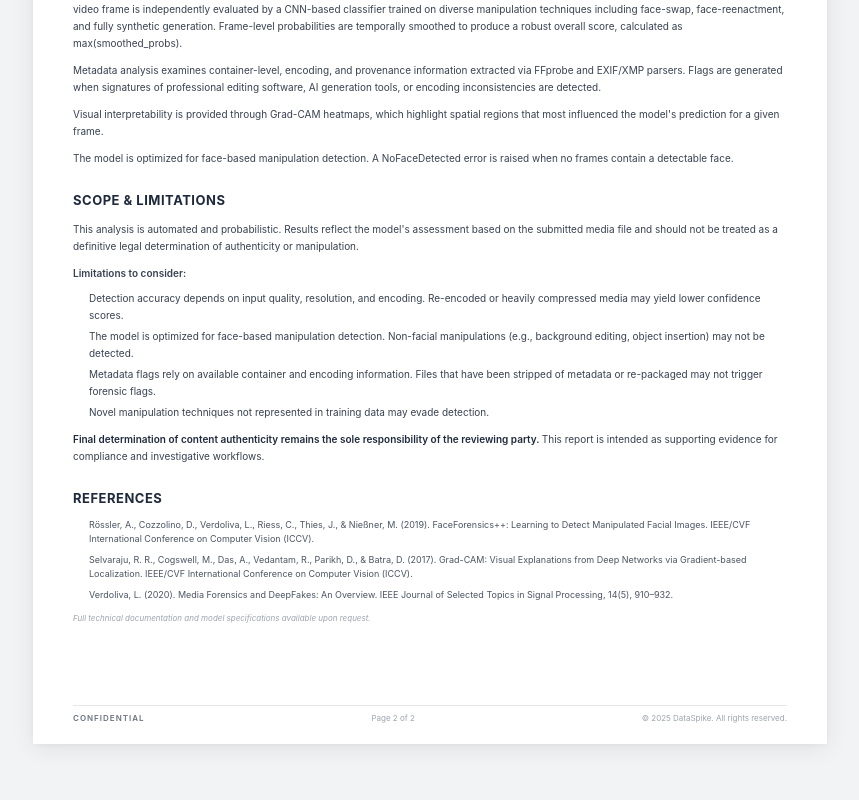
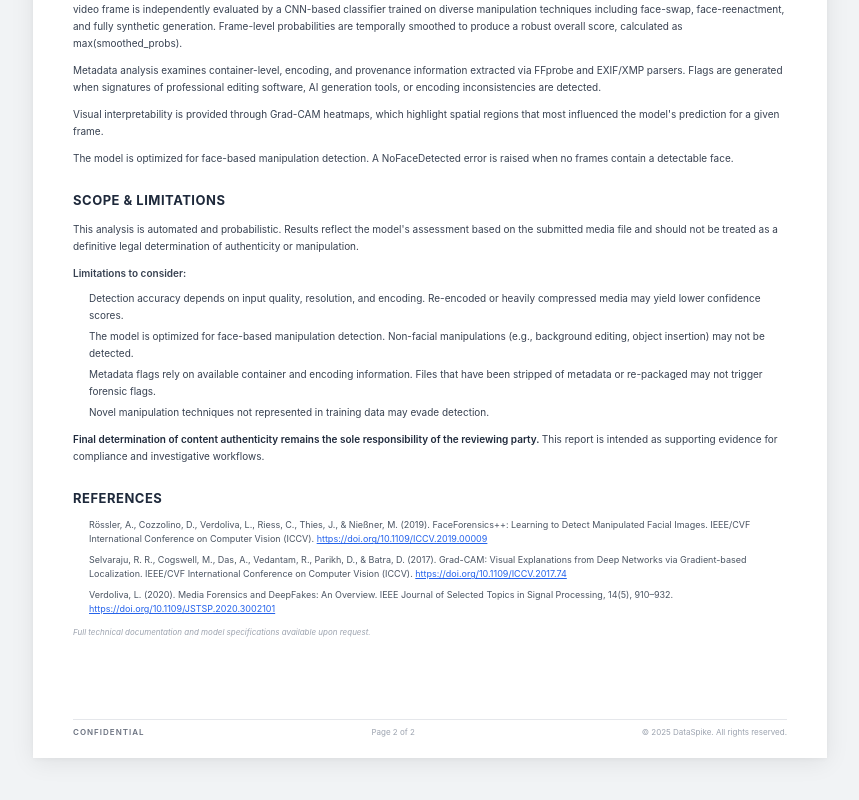
Before and after one commit to alinaYapp/deepfake-dashboard-ya, a Next.js app: page /report-preview in a window 1280 px wide. Shown: the part 1918-2718 px from the top of the page, without its empty margins (210-1069 px from the left). Built offline with nearby package versions, Linux system fonts and the light colour scheme.

Commit message:
feat: add DOI links to references and PDF generator
Add DOI links for academic references and ensure proper styling.

```diff
--- a/components/report/report-page-two.tsx
+++ b/components/report/report-page-two.tsx
@@ -32,9 +32,21 @@ export function ReportPageTwo({ isEnterprise = true }: ReportPageTwoProps) {
   ]
 
   const references = [
-    'Rössler, A., Cozzolino, D., Verdoliva, L., Riess, C., Thies, J., & Nießner, M. (2019). FaceForensics++: Learning to Detect Manipulated Facial Images. IEEE/CVF International Conference on Computer Vision (ICCV).',
-    'Selvaraju, R. R., Cogswell, M., Das, A., Vedantam, R., Parikh, D., & Batra, D. (2017). Grad-CAM: Visual Explanations from Deep Networks via Gradient-based Localization. IEEE/CVF International Conference on Computer Vision (ICCV).',
-    'Verdoliva, L. (2020). Media Forensics and DeepFakes: An Overview. IEEE Journal of Selected Topics in Signal Processing, 14(5), 910–932.',
+  ]
+
+  const referencesWithLinks = [
+    {
+      text: 'Rössler, A., Cozzolino, D., Verdoliva, L., Riess, C., Thies, J., & Nießner, M. (2019). FaceForensics++: Learning to Detect Manipulated Facial Images. IEEE/CVF International Conference on Computer Vision (ICCV).',
+      url: 'https://doi.org/10.1109/ICCV.2019.00009',
+    },
+    {
+      text: 'Selvaraju, R. R., Cogswell, M., Das, A., Vedantam, R., Parikh, D., & Batra, D. (2017). Grad-CAM: Visual Explanations from Deep Networks via Gradient-based Localization. IEEE/CVF International Conference on Computer Vision (ICCV).',
+      url: 'https://doi.org/10.1109/ICCV.2017.74',
+    },
+    {
+      text: 'Verdoliva, L. (2020). Media Forensics and DeepFakes: An Overview. IEEE Journal of Selected Topics in Signal Processing, 14(5), 910–932.',
+      url: 'https://doi.org/10.1109/JSTSP.2020.3002101',
+    },
   ]
 
   return (
@@ -245,9 +257,12 @@ export function ReportPageTwo({ isEnterprise = true }: ReportPageTwoProps) {
             References
           </h2>
           <ol style={{ fontSize: "9px", color: "#4b5563", lineHeight: "1.6", marginLeft: "16px" }}>
-            {references.map((ref, i) => (
+            {referencesWithLinks.map((ref, i) => (
               <li key={i} style={{ marginBottom: "6px" }}>
-                {ref}
+                {ref.text}{" "}
+                <a href={ref.url} style={{ color: "#2563eb", textDecoration: "underline" }} target="_blank" rel="noopener noreferrer">
+                  {ref.url}
+                </a>
               </li>
             ))}
           </ol>
--- a/lib/pdf-generator.tsx
+++ b/lib/pdf-generator.tsx
@@ -517,9 +517,9 @@ function generateReportHTML(caseData: Case): string {
     <div style="margin-bottom: 40px;">
       <h2 style="font-size: 13px; font-weight: 700; color: #1e293b; margin-bottom: 10px; text-transform: uppercase; letter-spacing: 0.5px;">References</h2>
       <ol style="font-size: 9px; color: #4b5563; line-height: 1.6; margin-left: 16px;">
-        <li style="margin-bottom: 6px;">Rössler, A., Cozzolino, D., Verdoliva, L., Riess, C., Thies, J., & Nießner, M. (2019). FaceForensics++: Learning to Detect Manipulated Facial Images. IEEE/CVF International Conference on Computer Vision (ICCV).</li>
-        <li style="margin-bottom: 6px;">Selvaraju, R. R., Cogswell, M., Das, A., Vedantam, R., Parikh, D., & Batra, D. (2017). Grad-CAM: Visual Explanations from Deep Networks via Gradient-based Localization. IEEE/CVF International Conference on Computer Vision (ICCV).</li>
-        <li style="margin-bottom: 6px;">Verdoliva, L. (2020). Media Forensics and DeepFakes: An Overview. IEEE Journal of Selected Topics in Signal Processing, 14(5), 910–932.</li>
+        <li style="margin-bottom: 6px;">Rössler, A., Cozzolino, D., Verdoliva, L., Riess, C., Thies, J., & Nießner, M. (2019). FaceForensics++: Learning to Detect Manipulated Facial Images. IEEE/CVF International Conference on Computer Vision (ICCV). <a href="https://doi.org/10.1109/ICCV.2019.00009" style="color: #2563eb; text-decoration: underline;">https://doi.org/10.1109/ICCV.2019.00009</a></li>
+        <li style="margin-bottom: 6px;">Selvaraju, R. R., Cogswell, M., Das, A., Vedantam, R., Parikh, D., & Batra, D. (2017). Grad-CAM: Visual Explanations from Deep Networks via Gradient-based Localization. IEEE/CVF International Conference on Computer Vision (ICCV). <a href="https://doi.org/10.1109/ICCV.2017.74" style="color: #2563eb; text-decoration: underline;">https://doi.org/10.1109/ICCV.2017.74</a></li>
+        <li style="margin-bottom: 6px;">Verdoliva, L. (2020). Media Forensics and DeepFakes: An Overview. IEEE Journal of Selected Topics in Signal Processing, 14(5), 910–932. <a href="https://doi.org/10.1109/JSTSP.2020.3002101" style="color: #2563eb; text-decoration: underline;">https://doi.org/10.1109/JSTSP.2020.3002101</a></li>
       </ol>
       <p style="font-size: 8px; color: #9ca3af; font-style: italic; margin-top: 10px;">Full technical documentation and model specifications available upon request.</p>
     </div>
```
